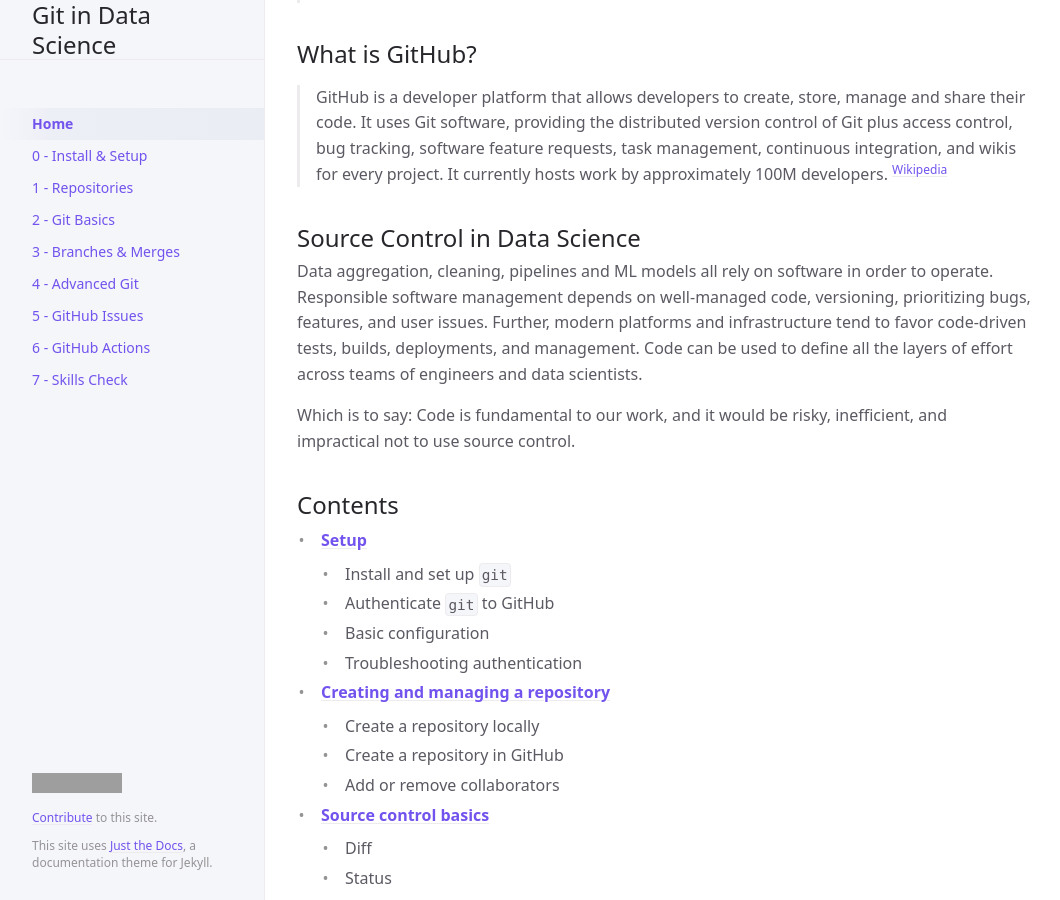
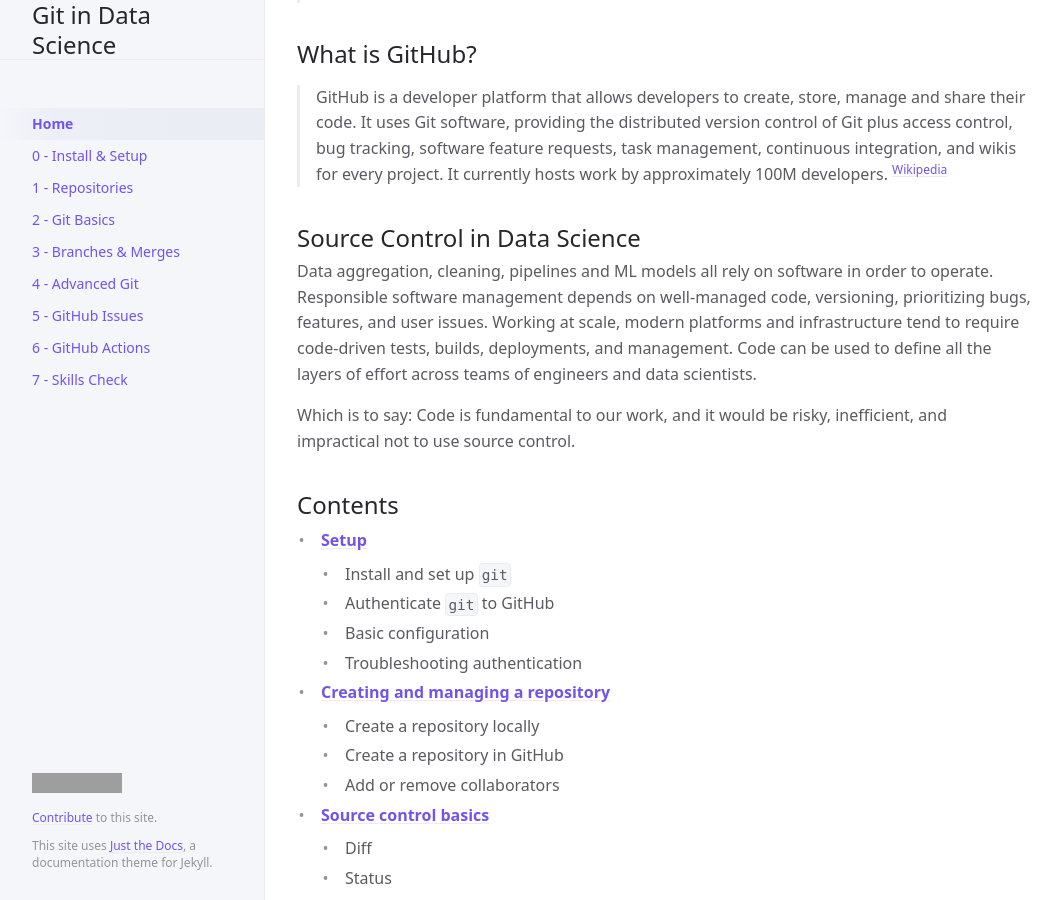
Before and after one commit to UVADS/git-basics, a Jekyll site: the page built from index.md, in a window 1280 px wide and 900 px high, scrolled down 779 px. Shown: the whole window, without its empty margins (107-1167 px from the left). Built offline with Jekyll 4.4.1, drawn with Linux system fonts in a browser that asks for light colours; cached includes are drawn as plain includes; some of the changed text lies outside the part shown; grey boxes are pictures that could not be loaded.

Commit message:
Small text updates

```diff
--- a/index.md
+++ b/index.md
@@ -36,7 +37,7 @@ Source control, also known as "version control," is the process of tracking chan
 
 ## Source Control in Data Science
 
-Data aggregation, cleaning, pipelines and ML models all rely on software in order to operate. Responsible software management depends on well-managed code, versioning, prioritizing bugs, features, and user issues. Further, modern platforms and infrastructure tend to favor code-driven tests, builds, deployments, and management. Code can be used to define all the layers of effort across teams of engineers and data scientists.
+Data aggregation, cleaning, pipelines and ML models all rely on software in order to operate. Responsible software management depends on well-managed code, versioning, prioritizing bugs, features, and user issues. Working at scale, modern platforms and infrastructure tend to require code-driven tests, builds, deployments, and management. Code can be used to define all the layers of effort across teams of engineers and data scientists.
 
 Which is to say: Code is fundamental to our work, and it would be risky, inefficient, and impractical not to use source control.
 
```
Also changed, not shown: other parts of index.md (+1 -0 lines).
